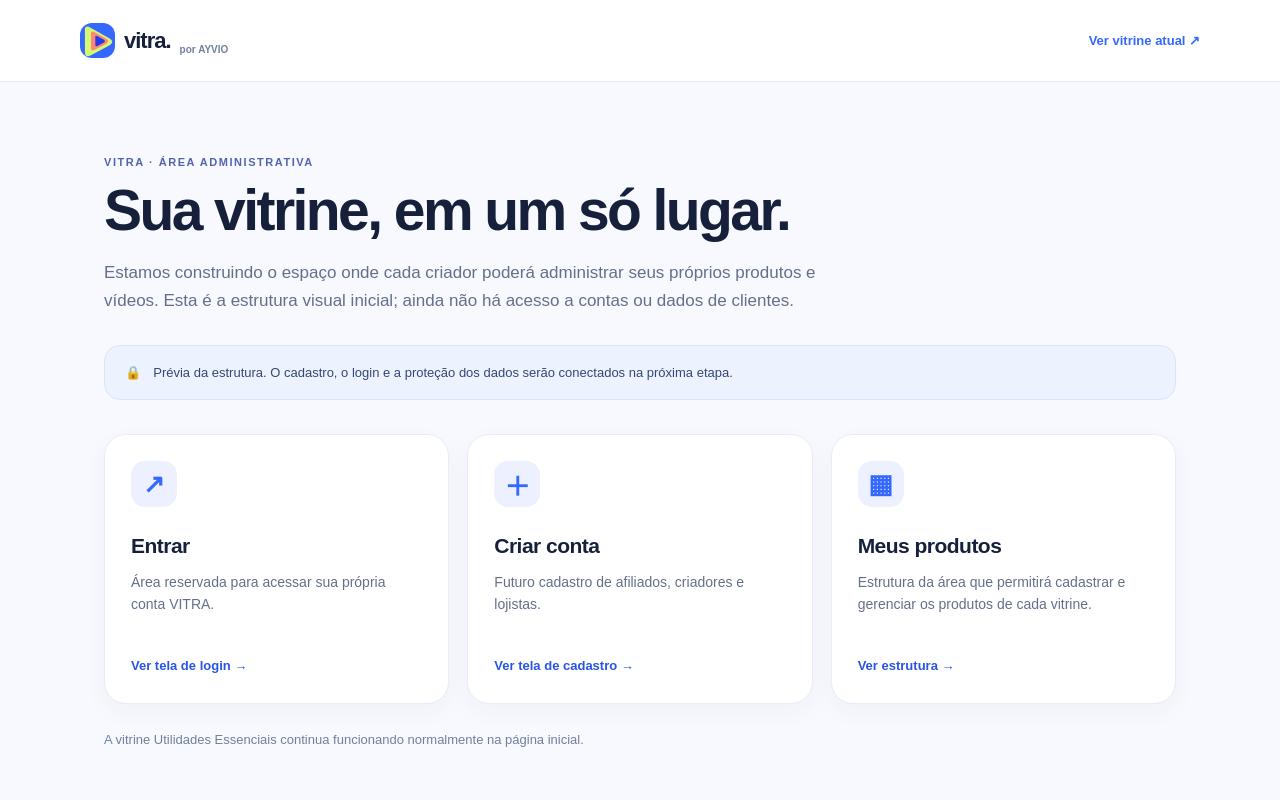
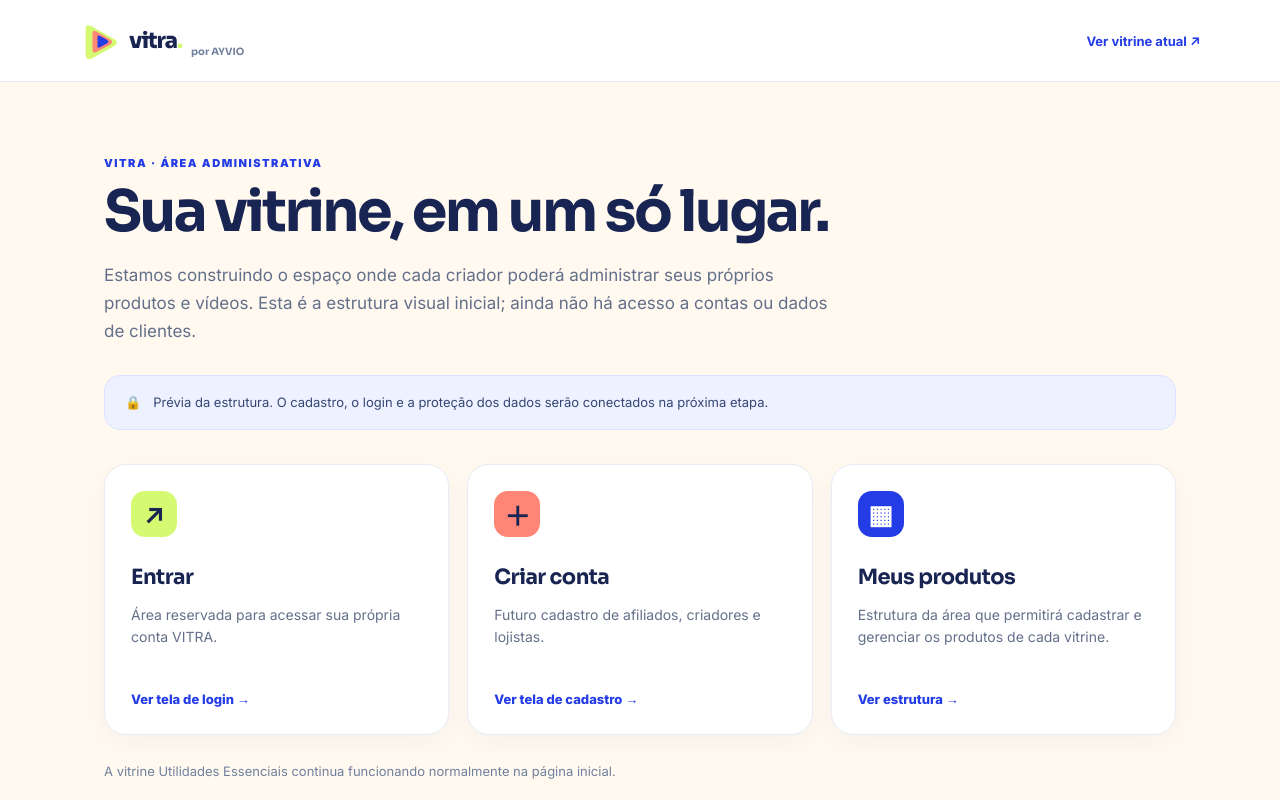
Before and after one commit to marialuizasp/utilidades-essenciais, a Next.js app: page /painel in a window 1280 px wide. Built offline with nearby package versions, Linux system fonts and the light colour scheme.

Commit message:
Aplicar identidade visual Pulse VITRA: app/painel/painel.module.css

```diff
--- a/app/painel/painel.module.css
+++ b/app/painel/painel.module.css
@@ -1,15 +1,16 @@
+@import url('https://fonts.googleapis.com/css2?family=Inter:wght@400;500;600;700;800;900&family=Sora:wght@400;500;600;700;800&display=swap');
 .screen {
-  --vitra-blue: #3468ff;
-  --vitra-lime: #c5ff58;
-  --vitra-coral: #ff846d;
-  --vitra-ink: #16203b;
+  --vitra-blue: #243CE6;
+  --vitra-lime: #D5F971;
+  --vitra-coral: #FF8676;
+  --vitra-ink: #182451;
   --vitra-muted: #64708a;
   min-height: 100dvh;
   height: 100dvh;
   overflow-y: auto;
-  background: #f7f9fe;
+  background: #FFF9F0;
   color: var(--vitra-ink);
-  font-family: Arial, Helvetica, sans-serif;
+  font-family: 'Inter', Arial, Helvetica, sans-serif;
 }
 .header {
   min-height: 82px;
@@ -19,29 +20,26 @@
   align-items: center;
   gap: 16px;
   border-bottom: 1px solid #e5eaf5;
-  background: #fff;
+  background: #FFFFFF;
 }
 .logo {
   display: inline-flex;
   align-items: center;
   gap: 9px;
   color: var(--vitra-ink);
+  font-family: 'Sora', Arial, Helvetica, sans-serif;
   font-size: 22px;
   font-weight: 900;
   letter-spacing: -1px;
   text-decoration: none;
 }
 .logoSymbol {
-  display: grid;
-  place-items: center;
-  width: 35px;
-  height: 35px;
-  border-radius: 12px;
-  background: var(--vitra-blue);
-  color: #fff;
-  font-size: 19px;
-  letter-spacing: -2px;
+  display: block;
+  width: 40px;
+  height: 40px;
+  flex-shrink: 0;
 }
+.logoDot { color: var(--vitra-lime); }
 .logoCaption {
   align-self: flex-end;
   padding-bottom: 3px;
@@ -59,17 +57,17 @@
 .storeLink:hover, .backLink:hover { text-decoration: underline; }
 .content { width: 100%; }
 .main { max-width: 1120px; margin: 0 auto; padding: 74px 24px 90px; }
-.eyebrow { color: #5364af; font-size: 11px; font-weight: 900; letter-spacing: 0.14em; }
+.eyebrow { color: var(--vitra-blue); font-size: 11px; font-weight: 900; letter-spacing: 0.14em; }
 .title { margin: 12px 0 16px; max-width: 750px; font-size: clamp(34px, 5vw, 57px); line-height: 1.08; letter-spacing: -0.045em; }
 .lead { max-width: 740px; color: var(--vitra-muted); font-size: 17px; line-height: 1.65; }
-.notice { display: flex; gap: 12px; align-items: flex-start; margin: 30px 0 34px; padding: 17px 20px; border: 1px solid #dae3ff; border-radius: 16px; background: #edf2ff; color: #354774; line-height: 1.5; font-size: 13px; }
+.notice { display: flex; gap: 12px; align-items: flex-start; margin: 30px 0 34px; padding: 17px 20px; border: 1px solid #dae3ff; border-radius: 16px; background: #eef1ff; color: #354774; line-height: 1.5; font-size: 13px; }
 .grid { display: grid; grid-template-columns: repeat(3, minmax(0, 1fr)); gap: 18px; }
-.card { min-height: 270px; padding: 26px; border: 1px solid #e7ecf7; border-radius: 22px; background: #fff; box-shadow: 0 8px 25px rgba(37, 60, 105, 0.04); text-decoration: none; color: var(--vitra-ink); transition: transform 150ms, box-shadow 150ms; }
+.card { min-height: 270px; padding: 26px; border: 1px solid #e7ecf7; border-radius: 22px; background: #FFFFFF; box-shadow: 0 8px 25px rgba(37, 60, 105, 0.04); text-decoration: none; color: var(--vitra-ink); transition: transform 150ms, box-shadow 150ms; }
 .card:hover { transform: translateY(-3px); box-shadow: 0 14px 32px rgba(37, 60, 105, 0.09); }
-.cardIcon { display: grid; place-items: center; width: 46px; height: 46px; border-radius: 14px; background: #edf1ff; color: var(--vitra-blue); font-size: 26px; font-weight: 700; }
+.cardIcon { display: grid; place-items: center; width: 46px; height: 46px; border-radius: 14px; background: #eff2ff; color: var(--vitra-blue); font-size: 26px; font-weight: 700; }
 .card h2 { font-size: 21px; margin: 27px 0 10px; letter-spacing: -0.025em; }
 .card p { min-height: 70px; color: var(--vitra-muted); font-size: 14px; line-height: 1.55; }
-.cardLink { color: #2755e7; font-weight: 800; font-size: 13px; }
+.cardLink { color: var(--vitra-blue); font-weight: 800; font-size: 13px; }
 .footnote { margin-top: 28px; color: #71809e; font-size: 13px; }
 .formMain { max-width: 520px; margin: 0 auto; padding: 46px 20px 100px; }
 .formCard { margin-top: 28px; padding: 36px; border: 1px solid #e7ecf7; border-radius: 24px; background: #fff; box-shadow: 0 16px 44px rgba(37, 60, 105, 0.06); }
@@ -77,16 +75,16 @@
 .formDescription { margin: 0 0 28px; color: var(--vitra-muted); font-size: 14px; line-height: 1.55; }
 .fields { display: grid; gap: 17px; }
 .field { display: grid; gap: 8px; font-size: 13px; font-weight: 700; }
-.field input { width: 100%; height: 48px; padding: 12px 14px; border: 1px solid #dce2ed; border-radius: 12px; background: #f7f9fc; color: #617089; font: inherit; font-weight: 400; }
+.field input { width: 100%; height: 48px; padding: 12px 14px; border: 1px solid #dce2ed; border-radius: 12px; background: #FFF9F0; color: #617089; font: inherit; font-weight: 400; }
 .field input:disabled { opacity: 0.8; cursor: not-allowed; }
-.primaryButton { margin-top: 5px; height: 50px; border: 0; border-radius: 13px; background: #a7b5e5; color: #fff; font-weight: 800; font-size: 14px; cursor: not-allowed; }
+.primaryButton { margin-top: 5px; height: 50px; border: 0; border-radius: 13px; background: #8f9be2; color: #fff; font-weight: 800; font-size: 14px; cursor: not-allowed; }
 .formFooter { margin: 27px 0 0; text-align: center; color: var(--vitra-muted); font-size: 13px; }
 .formFooter a { color: #2755e7; font-weight: 800; text-decoration: none; }
 .emptyState { margin-top: 38px; max-width: 700px; padding: 48px 34px; border: 1px dashed #bdcbed; border-radius: 24px; background: #fff; text-align: center; }
 .emptyIcon { font-size: 38px; color: var(--vitra-blue); }
 .emptyState h2 { margin: 18px 0 10px; font-size: 25px; }
 .emptyState p { max-width: 490px; margin: 0 auto 24px; color: var(--vitra-muted); font-size: 15px; line-height: 1.6; }
-.secondaryLink { display: inline-block; padding: 12px 18px; border-radius: 12px; background: #edf1ff; color: #2755e7; font-size: 13px; font-weight: 800; text-decoration: none; }
+.secondaryLink { display: inline-block; padding: 12px 18px; border-radius: 12px; background: #eff2ff; color: #2755e7; font-size: 13px; font-weight: 800; text-decoration: none; }
 @media (max-width: 800px) {
   .main { padding-top: 48px; }
   .grid { grid-template-columns: 1fr; }
@@ -99,3 +97,11 @@
   .formCard { padding: 28px 23px; }
   .main { padding: 44px 20px 70px; }
 }
+
+/* Identidade Pulse: Sora para títulos e Inter para textos. */
+.title, .formTitle, .card h2, .emptyState h2 { font-family: 'Sora', Arial, Helvetica, sans-serif; }
+.card:nth-child(1) .cardIcon { background: #D5F971; color: #182451; }
+.card:nth-child(2) .cardIcon { background: #FF8676; color: #182451; }
+.card:nth-child(3) .cardIcon { background: #243CE6; color: #FFFFFF; }
+.cardLink, .storeLink, .backLink { color: #243CE6; }
+.card:hover { border-color: #D5F971; }
```
